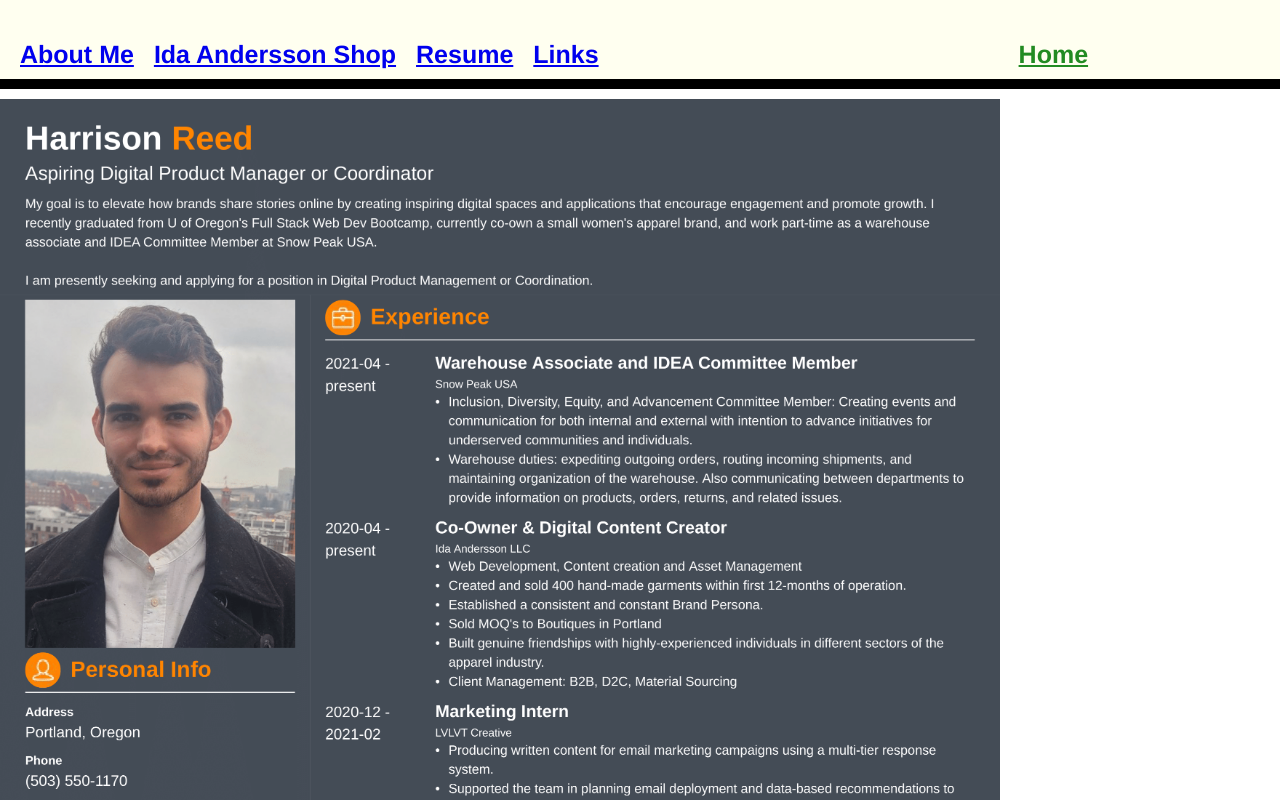
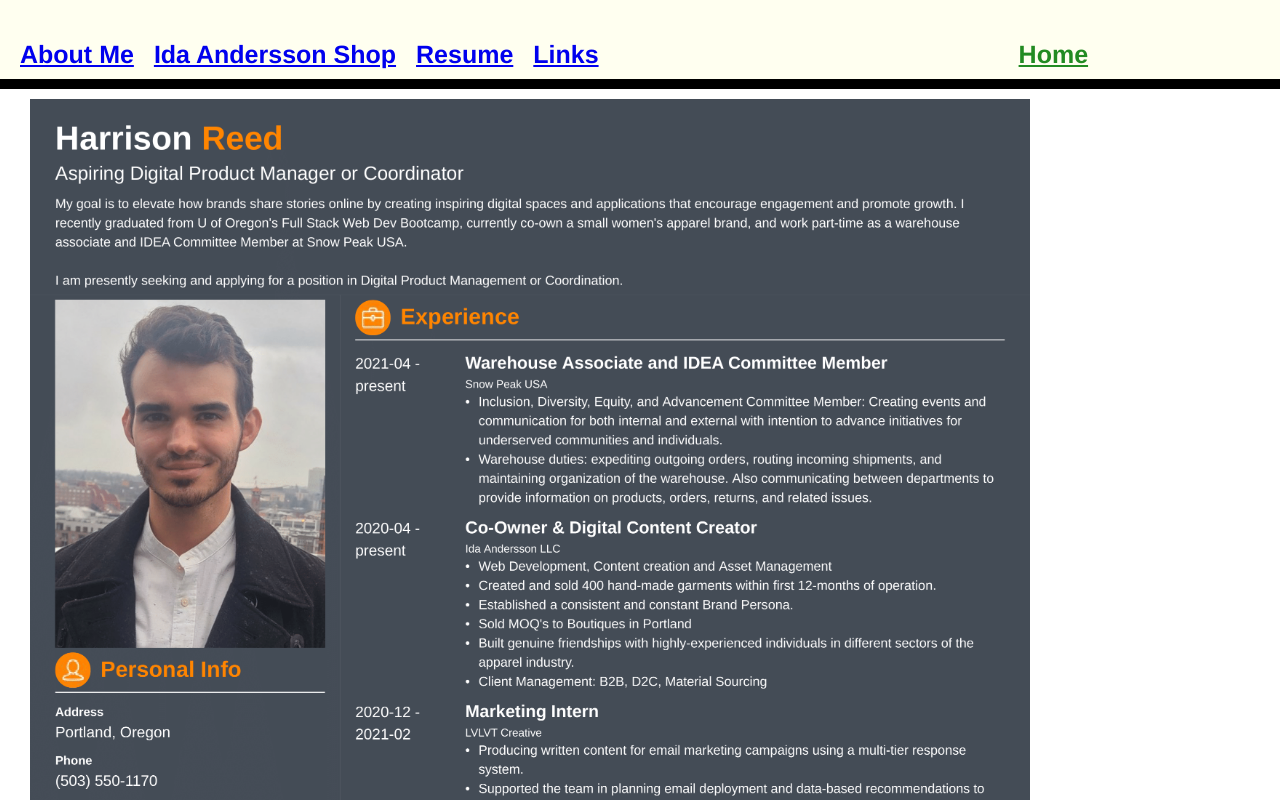
Before and after one commit to HGreedo/nuReactPortfolio, a React (Create React App) app: page /pages/resume in a window 1280 px wide. Shown: the top 800 px of the page. Built offline with nearby package versions, Linux system fonts and the light colour scheme.

Commit message:
commit on 'main'

```diff
--- a/src/pages/ThirdPtyLinks.js
+++ b/src/pages/ThirdPtyLinks.js
@@ -1,5 +1,6 @@
 import React from "react";
-import ('./thirdpartylinks.css')
+import ('./thirdpartylinks.css');
+
 const ThirdPtyLinks = () => (
     <div>
             <ul className="link-container">
--- a/src/pages/resume.css
+++ b/src/pages/resume.css
@@ -2,8 +2,9 @@
     align-items: center;
     align-content: center;
     margin-top: 20px;
-    margin-right: 30px;
+    margin-left: 30px;
 }
+
 .resume-container {
     align-self: center;
     align-content: center;
```
